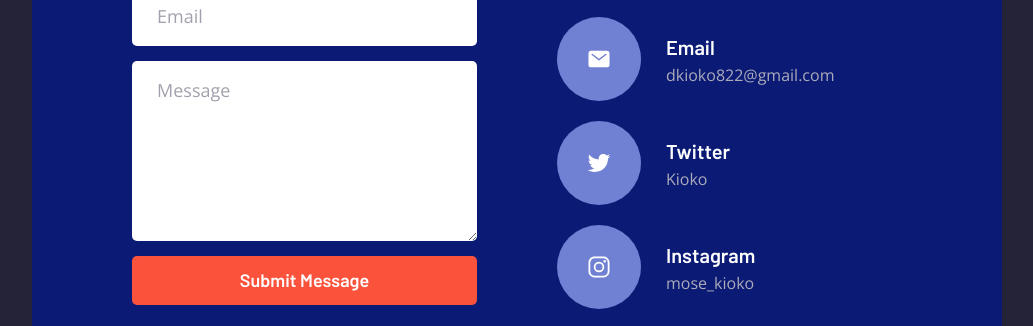
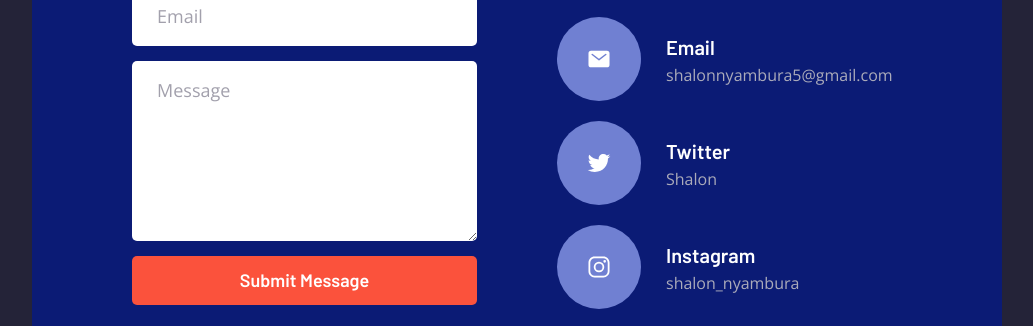
Before and after one commit to njenga-david/portfolio-mburu, a plain HTML site: page index.html in a window 1280 px wide. Shown: the part 4763-5089 px from the top of the page, without its empty margins (123-1156 px from the left). Drawn offline with nearby package versions, Linux system fonts and the light colour scheme.

Commit message:
Update index.html

```diff
--- a/index.html
+++ b/index.html
@@ -556,7 +556,7 @@
                   <div>
                     <h3 class="contact-item-title">Email</h3>
 
-                    <a href="https://shalonnyambura5@gmail.com" class="contact-item-link">dkioko822@gmail.com</a>
+                    <a href="https://shalonnyambura5@gmail.com" class="contact-item-link">shalonnyambura5@gmail.com</a>
                   </div>
 
                 </li>
@@ -569,7 +569,7 @@
                   <div>
                     <h3 class="contact-item-title">Twitter</h3>
 
-                    <a href="https://x.com/shalon1?t=8f64cke2_0Uwrw6gcM09-A&s=09" class="contact-item-link">Kioko</a>
+                    <a href="https://x.com/shalon1?t=8f64cke2_0Uwrw6gcM09-A&s=09" class="contact-item-link">Shalon</a>
                   </div>
 
                 </li>
@@ -582,7 +582,7 @@
                   <div>
                     <h3 class="contact-item-title">Instagram</h3>
 
-                    <a href="https://www.instagram.com/who_ismoses?igsh=cWhlZ2xmdmQ0cW9t" class="contact-item-link">mose_kioko</a>
+                    <a href="https://www.instagram.com/who_ismoses?igsh=cWhlZ2xmdmQ0cW9t" class="contact-item-link">shalon_nyambura</a>
                   </div>
 
                 </li>
```
